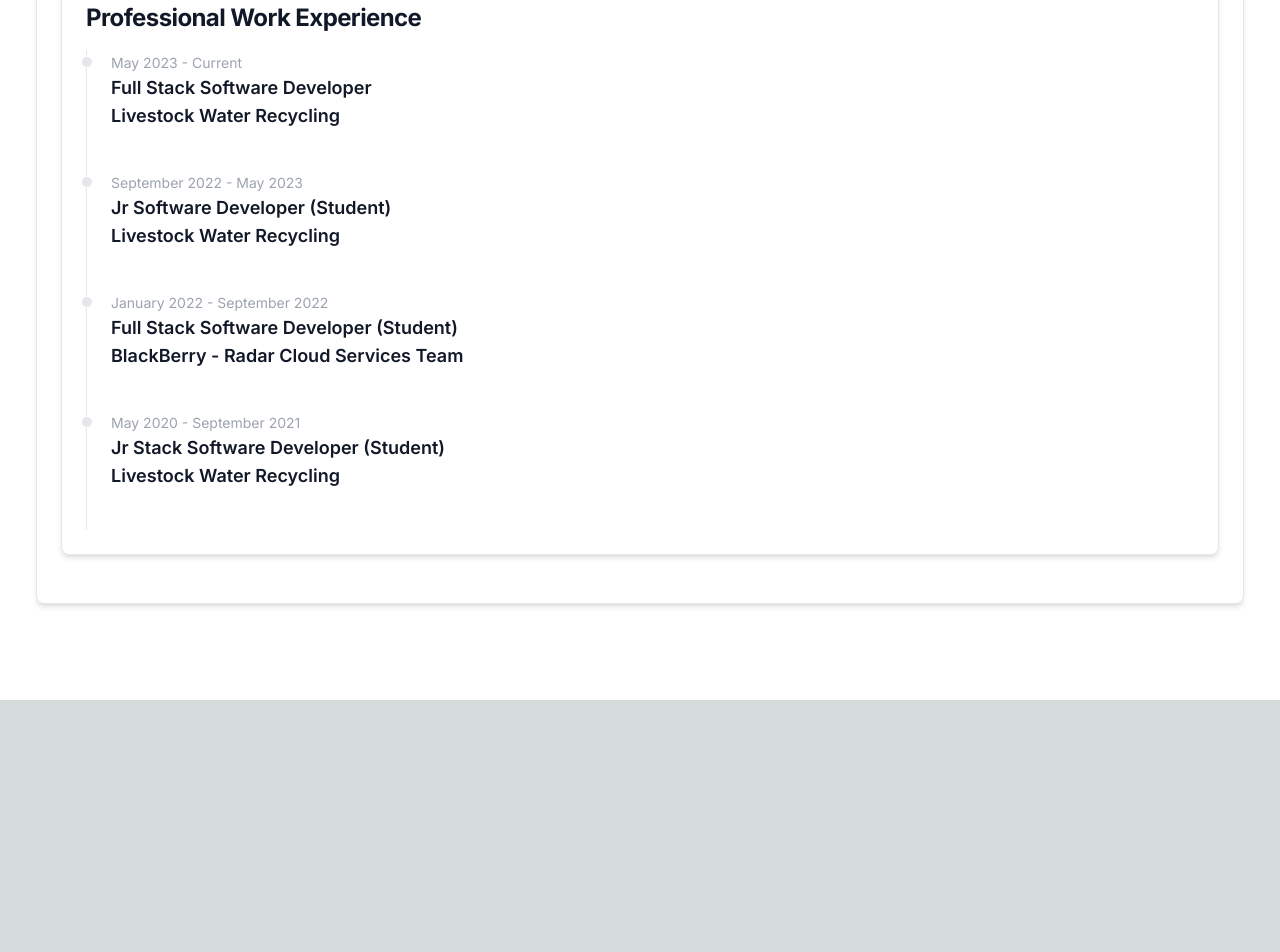
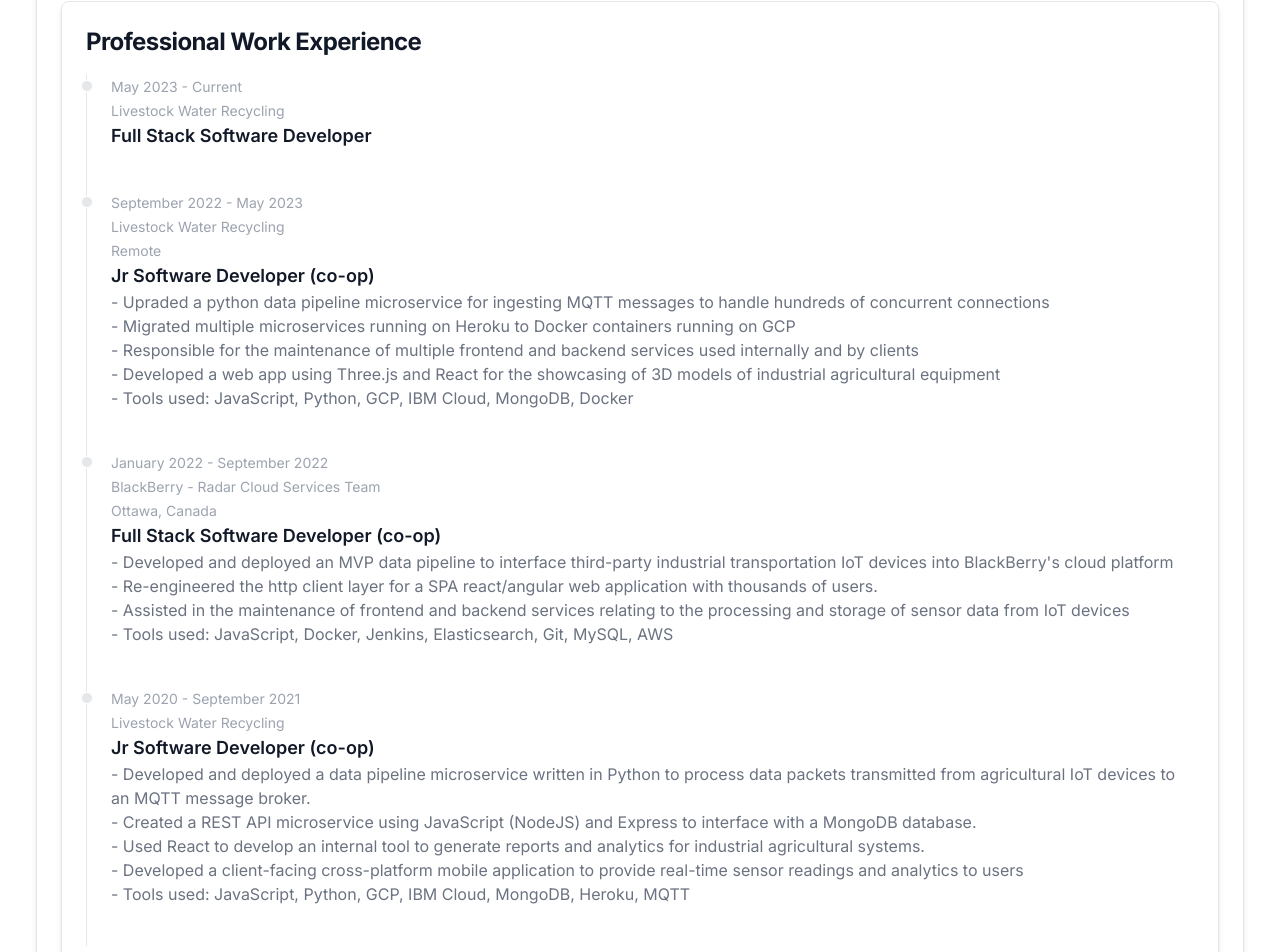
Before and after one commit to oscj/jaimes.io, a Next.js app: page / in a window 1280 px wide. Shown: the part 1760-2712 px from the top of the page. Before the commit the page ends 2460 px from the top, so only its background shows below. Built offline with nearby package versions, Linux system fonts and the light colour scheme.

Commit message:
Resume & Animations

```diff
--- a/src/app/globals.css
+++ b/src/app/globals.css
@@ -25,3 +25,19 @@
     )
     rgb(var(--background-start-rgb));
 }
+
+@keyframes bounce {
+  0%, 20%, 50%, 80%, 100% {
+    transform: translateY(0);
+  }
+  40% {
+    transform: translateY(-30px);
+  }
+  60% {
+    transform: translateY(-15px);
+  }
+}
+
+.bounce {
+  animation: bounce 1s;
+}
--- a/src/components/About.jsx
+++ b/src/components/About.jsx
@@ -7,7 +7,7 @@
 export default function About() {
   return (
     <div className='m-9 mt-2'>
-      <h1 className='font-bold text-2xl'>About</h1>
+      <h1 className='font-bold text-4xl'>About</h1>
 
       <Card>
         <div className="grid sm:grid-cols-1 md:grid-cols-2">
--- a/src/components/Nav.jsx
+++ b/src/components/Nav.jsx
@@ -6,11 +6,21 @@
 export default function Nav() {
 
   const handleClick = (id) => {
-    document.querySelector(`#${id}`).scrollIntoView({
+    const element = document.querySelector(`#${id}`);
+
+    element.scrollIntoView({
       behavior: 'smooth',
       block: 'start',
       inline: "nearest"
     });
+
+    setTimeout(() => {
+      element.classList.add('bounce');
+    }, 100)
+
+    setTimeout(() => {
+      element.classList.remove('bounce');
+    }, 1000); // Remove after 1s
   };
 
   return (
@@ -29,7 +39,7 @@
           <FaGithub size={20} />
         </Button>
         <Button className='p-0 ml-2'>
-          <FaLinkedin size={20} href="https://www.linkedin.com/in/oscj/" target="_blank"/>
+          <FaLinkedin size={20} href="https://www.linkedin.com/in/oscj/" target="_blank" />
         </Button>
         <Navbar.Toggle />
       </div>
--- a/src/components/Projects.jsx
+++ b/src/components/Projects.jsx
@@ -5,7 +5,7 @@
 export default function Projects() {
   return (
     <div className='m-9 mt-2'>
-      <h1 className='font-bold text-2xl'>Projects</h1>
+      <h1 className='font-bold text-4xl'>Projects</h1>
 
       <Card>
         <div className="grid sm:grid-cols-1 md:grid-cols-2 gap-6">
--- a/src/components/Resume.jsx
+++ b/src/components/Resume.jsx
@@ -5,7 +5,7 @@
 export default function Projects() {
   return (
     <div className='m-9 mt-2 mb-10'>
-      <h1 className='font-bold text-2xl'>Resume</h1>
+      <h1 className='font-bold text-4xl'>Resume</h1>
 
       <Card>
         <div className="grid grid-cols-1 gap-6">
@@ -21,10 +21,11 @@
                   <Timeline.Point />
                   <Timeline.Content>
                     <Timeline.Time>
-                      May 2023 - Current
+                      May 2023 - Current <br />
+                      Livestock Water Recycling
                     </Timeline.Time>
                     <Timeline.Title>
-                      Full Stack Software Developer <br />Livestock Water Recycling
+                      Full Stack Software Developer
                     </Timeline.Title>
                     <Timeline.Body>
                       <p>
@@ -36,13 +37,22 @@
                   <Timeline.Point />
                   <Timeline.Content>
                     <Timeline.Time>
-                      September 2022 - May 2023
+                      September 2022 - May 2023 <br />
+                      Livestock Water Recycling <br />
+                      Remote
                     </Timeline.Time>
                     <Timeline.Title>
-                      Jr Software Developer (Student) <br />Livestock Water Recycling
+                      Jr Software Developer (co-op)
                     </Timeline.Title>
                     <Timeline.Body>
                       <p>
+                      <ul>
+                          <li>- Upraded a python data pipeline microservice for ingesting MQTT messages to handle hundreds of concurrent connections</li>
+                          <li>- Migrated multiple microservices running on Heroku to Docker containers running on GCP</li>
+                          <li>- Responsible for the maintenance of multiple frontend and backend services used internally and by clients</li>
+                          <li>- Developed a web app using Three.js and React for the showcasing of 3D models of industrial agricultural equipment</li>
+                          <li>- Tools used: JavaScript, Python, GCP, IBM Cloud, MongoDB, Docker</li>
+                        </ul>
                       </p>
                     </Timeline.Body>
                   </Timeline.Content>
@@ -51,12 +61,22 @@
                   <Timeline.Point />
                   <Timeline.Content>
                     <Timeline.Time>
-                      January 2022 - September 2022
+                      January 2022 - September 2022 <br />
+                      BlackBerry - Radar Cloud Services Team <br />
+                      Ottawa, Canada
                     </Timeline.Time>
                     <Timeline.Title>
-                      Full Stack Software Developer (Student) <br /> BlackBerry - Radar Cloud Services Team
+                      Full Stack Software Developer (co-op)
                     </Timeline.Title>
                     <Timeline.Body>
+                      <p>
+                        <ul>
+                          <li>- Developed and deployed an MVP data pipeline to interface third-party industrial transportation IoT devices into BlackBerry's cloud platform</li>
+                          <li>- Re-engineered the http client layer for a SPA react/angular web application with thousands of users.</li>
+                          <li>- Assisted in the maintenance of frontend and backend services relating to the processing and storage of sensor data from IoT devices </li>
+                          <li>- Tools used: JavaScript, Docker, Jenkins, Elasticsearch, Git, MySQL, AWS</li>
+                        </ul>
+                      </p>
                     </Timeline.Body>
                   </Timeline.Content>
 
@@ -65,18 +85,21 @@
                   <Timeline.Point />
                   <Timeline.Content>
                     <Timeline.Time>
-                      May 2020 - September 2021
+                      May 2020 - September 2021 <br />
+                      Livestock Water Recycling
                     </Timeline.Time>
                     <Timeline.Title>
-                      Jr Stack Software Developer (Student) <br /> Livestock Water Recycling
+                      Jr Software Developer (co-op)
                     </Timeline.Title>
                     <Timeline.Body>
                       <p>
-                        {/* <ul>
-                          <li>- Developed and deployed a microservice written in Python to process data packets transmitted from agricultural IoT devices to an MQTT message broker.</li>
+                        <ul>
+                          <li>- Developed and deployed a data pipeline microservice written in Python to process data packets transmitted from agricultural IoT devices to an MQTT message broker.</li>
                           <li>- Created a REST API microservice using JavaScript (NodeJS) and Express to interface with a MongoDB database.</li>
-                          <li>- Created a REST API microservice using JavaScript (NodeJS) and Express to interface with a MongoDB database.</li>
-                        </ul> */}
+                          <li>- Used React to develop an internal tool to generate reports and analytics for industrial agricultural systems. </li>
+                          <li>- Developed a client-facing cross-platform mobile application to provide real-time sensor readings and analytics to users </li>
+                          <li>- Tools used: JavaScript, Python, GCP, IBM Cloud, MongoDB, Heroku, MQTT</li>
+                        </ul>
                       </p>
                     </Timeline.Body>
                   </Timeline.Content>
@@ -85,8 +108,6 @@
               </Timeline>
             </Card>
           </div>
-
-
           <div>
 
           </div>
```
